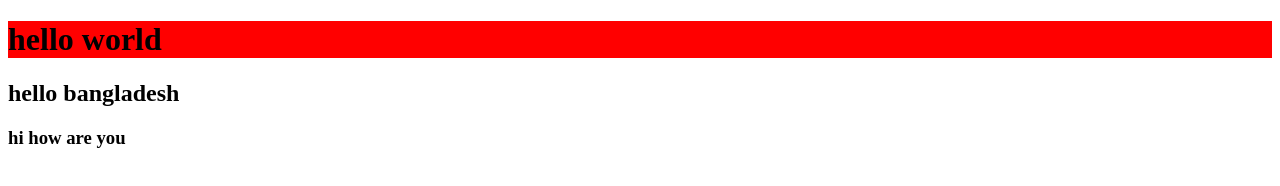
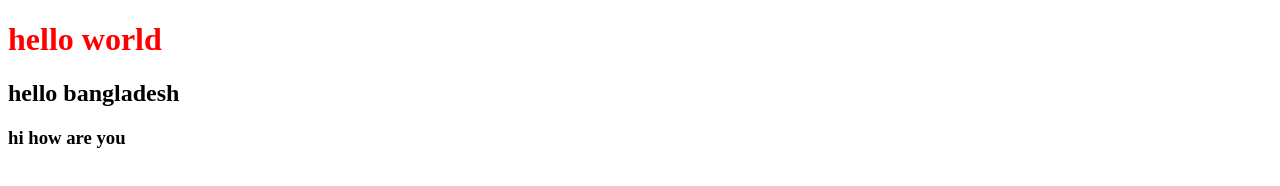
Before and after one commit to ayeshaakhter01/my-first-repository, a plain HTML site: page index.html in a window 1280 px wide. Drawn offline with Linux system fonts and the light colour scheme.

Commit message:
styles added

```diff
--- a/style.css
+++ b/style.css
@@ -1 +1,3 @@
-h1{background-color:red};
+h1{
+    color:red;
+}
```
